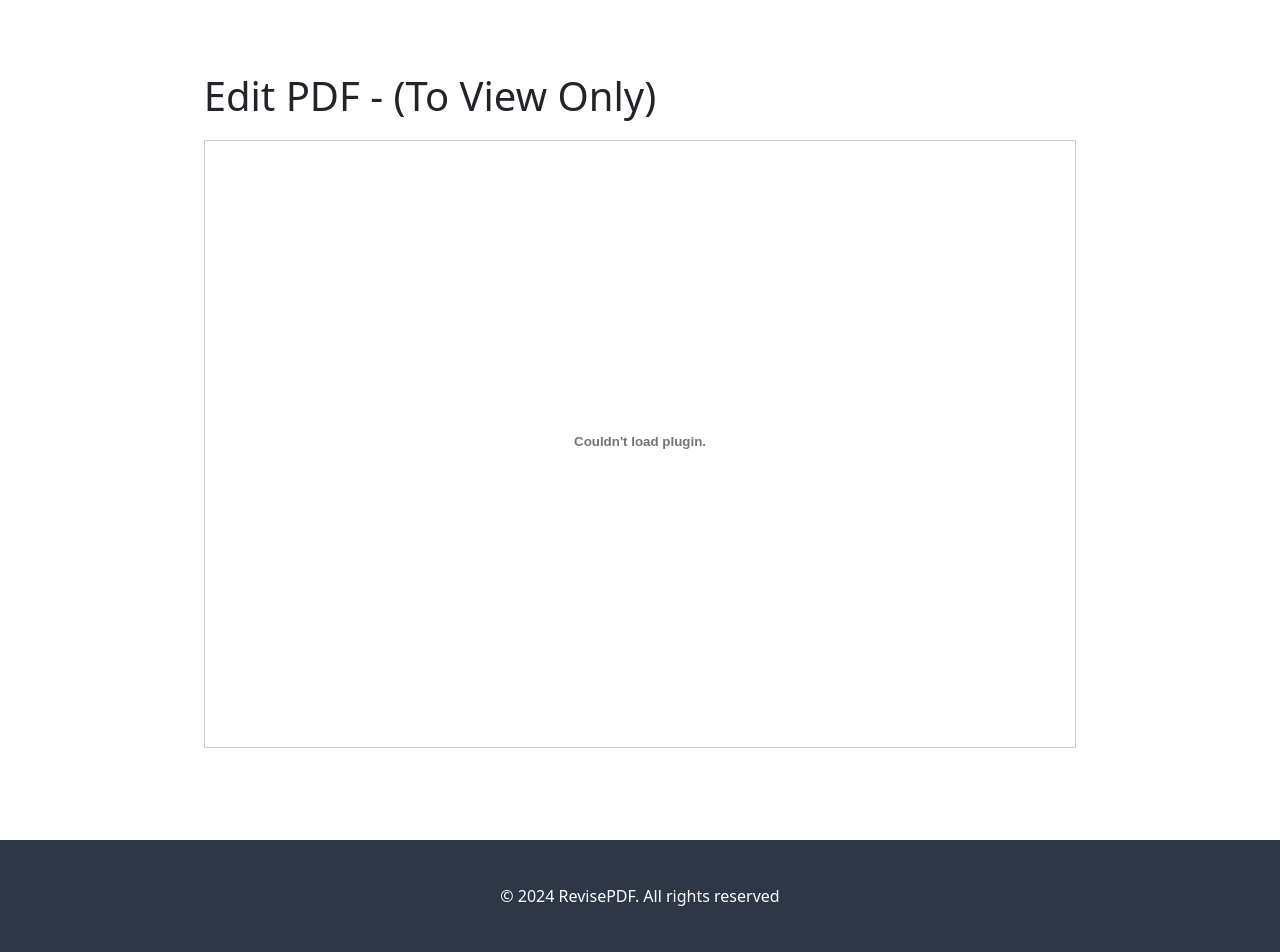
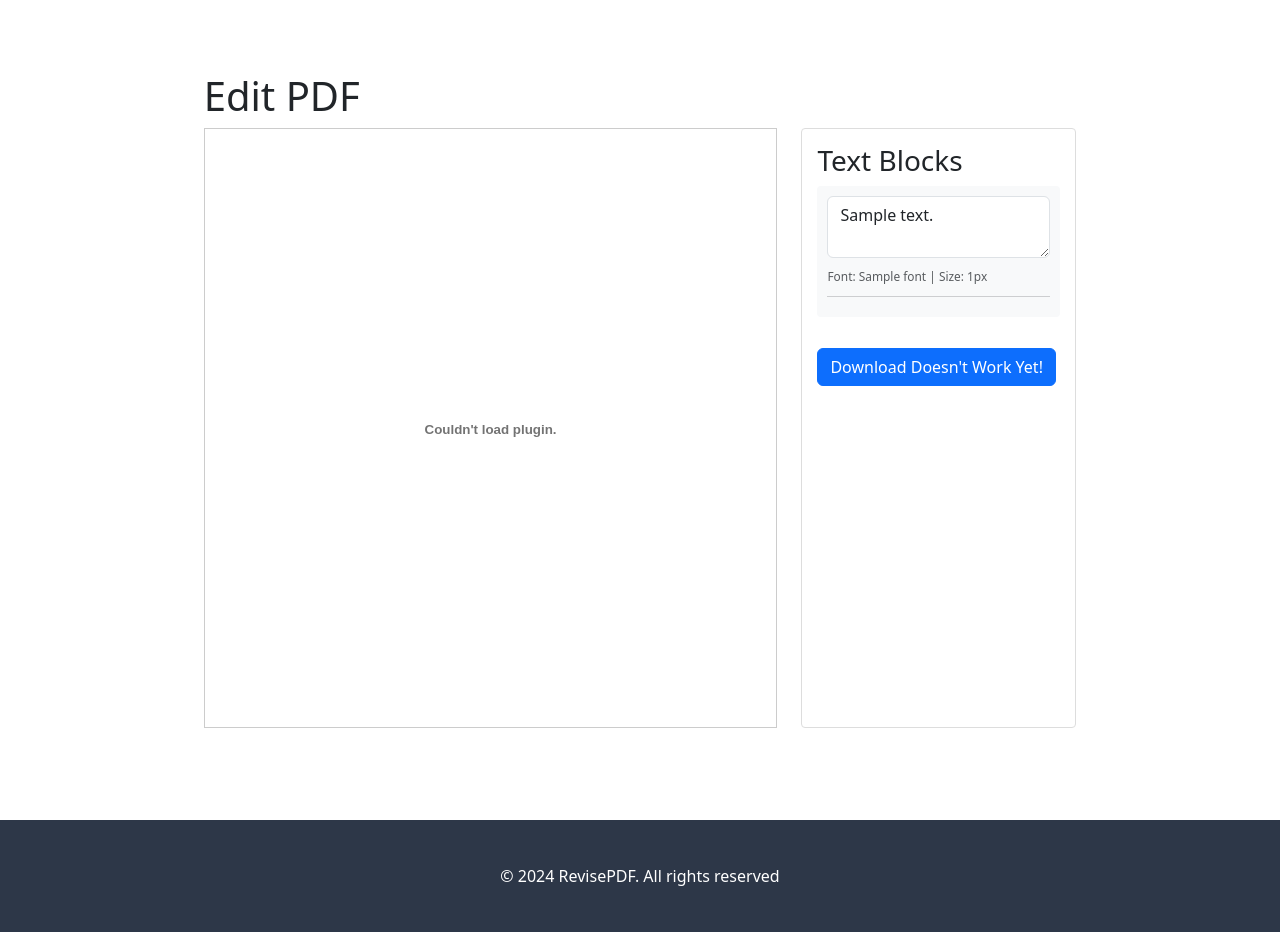
Before and after one commit to Calum-Kerr/PDF-Editor-Version1, a Flask app: template templates/edit.html in a window 1280 px wide. Shown: the part 103-1055 px from the top of the page. Run offline with Flask 3, Linux system fonts and the light colour scheme; the template is opened without the code that fills it: most values are stand-ins (such as "Sample title", 1, 10 or a date in 2020).

Commit message:
download doesnt work but it looks how i want it

```diff
--- a/templates/edit.html
+++ b/templates/edit.html
@@ -2,15 +2,64 @@
 {% block title %}Edit PDF - RevisePDF{% endblock %}
 {% block content %}
     <div class="container">
-        <h1>Edit PDF - (To View Only)</h1>
-        <div class="pdf-container">
-            <embed src="{{ url_for('static', filename='uploads/' + filename) }}" type="application/pdf" width="100%" height="600px" />
+        <h1>Edit PDF</h1>
+        <div class="row">
+            <div class="col-md-8">
+                <div class="pdf-container">
+                    <embed src="{{ url_for('static', filename='uploads/' + filename) }}" type="application/pdf" width="100%" height="600px" />
+                </div>
+            </div>
+            <div class="col-md-4">
+                <div class="editing-panel">
+                    <h3>Text Blocks</h3>
+                    <div id="text-content">
+                        {% for block in text_blocks %}
+                        <div class="text-block"
+                             data-page="{{ block.page }}"
+                             data-bbox="{{ block.bbox }}"
+                             data-font="{{ block.font }}"
+                             data-size="{{ block.size }}">
+                            <textarea class="form-control mb-2">{{ block.text }}</textarea>
+                            <div class="font-info">
+                                <small class="text-muted">
+                                    Font: {{ block.font }} | Size: {{ block.size }}px
+                                </small>
+                            </div>
+                            <hr>
+                        </div>
+                        {% endfor %}
+                    </div>
+                    <button onclick="saveChanges()" class="btn btn-primary mt-3">Download Doesn't Work Yet!</button>
+                </div>
+            </div>
         </div>
     </div>
     <style>
-    .container {padding: 20px;}
-    .pdf-container {margin: 20px 0; border: 1px solid #ccc;}
-    .editing-tools {margin-top: 20px;}
-    .btn {margin-right: 10px;}
+        .container{padding: 20px;}
+        .pdf-container{border: 1px solid #ccc; margin-bottom: 20px; height: 600px;}
+        .editing-panel{border: 1px solid #ddd; border-radius: 4px; padding: 15px; height: 600px; overflow-y: auto;}
+        .text-block{margin-bottom: 15px; padding: 10px; background: #f8f9fa; border-radius: 4px;}
+        .font-info{margin-top: 5px; font-size: 0.85em;}
+        hr{margin: 10px 0; opacity: 0.2;}
     </style>
+<script>
+    function saveChanges(){const blocks = document.querySelectorAll('.text-block'); const changes = Array.from(blocks).map(block => ({
+            page:parseInt(block.dataset.page), bbox:JSON.parse(block.dataset.bbox.replace(/'/g, '"')),
+            text:block.querySelector('textarea').value,font:block.dataset.font,
+            size:parseFloat(block.dataset.size)}));
+        console.log('Sending changes:', changes);
+
+        fetch('/save_changes/{{ filename }}',{method: 'POST',headers:{'Content-Type': 'application/json'},body: JSON.stringify({changes: changes})})
+
+        .then(response =>{console.log('Response:', response);
+
+        if(!response.ok){throw new Error(`HTTP error! status: ${response.status}`);}return response.blob();})
+        .then(blob =>{console.log('Blob received:', blob);
+            const url = window.URL.createObjectURL(blob);
+            const a = document.createElement('a');
+            a.href = url;a.download = 'modified_{{ filename }}';
+            document.body.appendChild(a);a.click();
+            setTimeout(()=>{window.URL.revokeObjectURL(url);document.body.removeChild(a);}, 100);})
+        .catch(error=>{console.error('Error:', error);alert('Failed to save changes: ' + error.message);});}
+    </script>
 {% endblock %}
```
Also changed, not shown: app/routes.py (+69 -10 lines).
